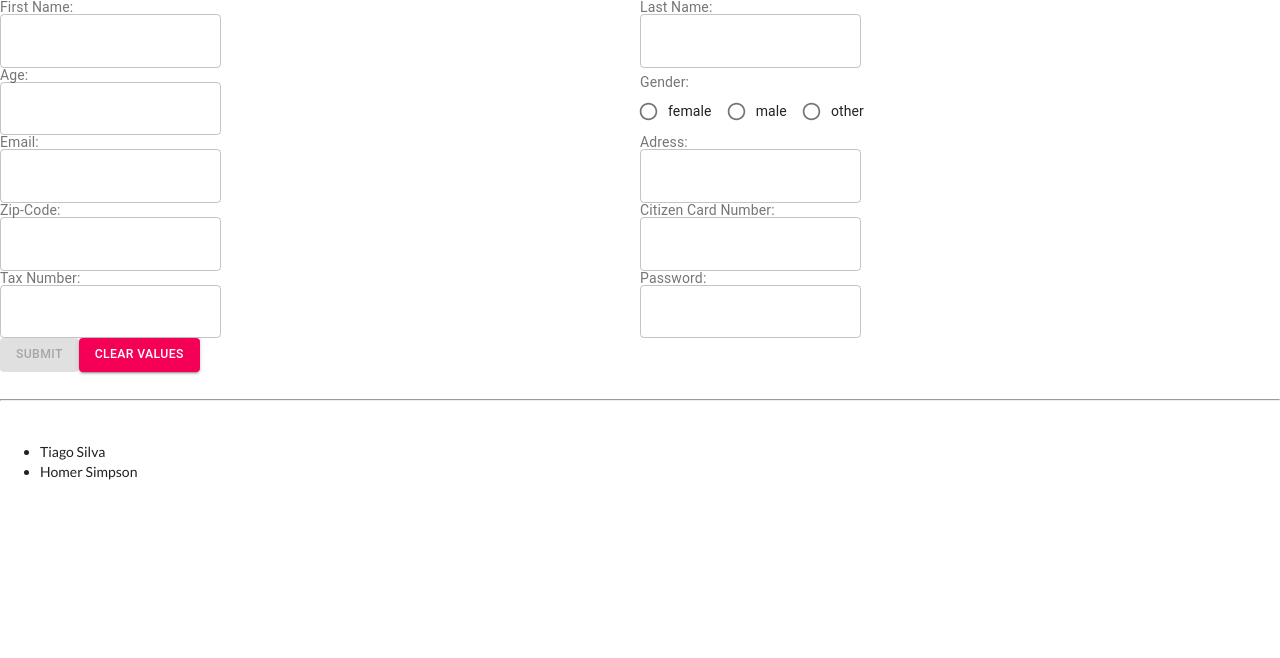
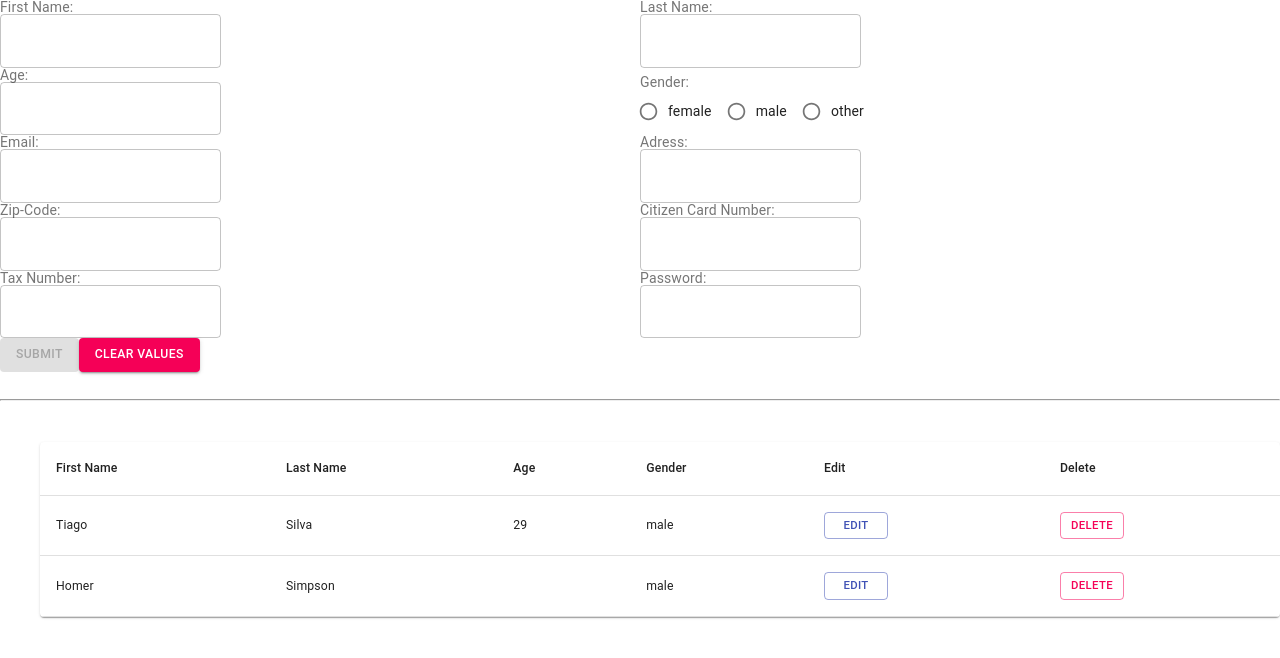
Before and after one commit to TiagoSilva-artRepo/redux-form, a React (Create React App) app: page / in a window 1280 px wide. Shown: the top 658 px of the page. Built offline with nearby package versions, Linux system fonts and the light colour scheme.

Commit message:
add validation, delete and edit items

```diff
--- a/src/components/NewUserForm.js
+++ b/src/components/NewUserForm.js
@@ -49,9 +49,8 @@ const NewUserForm = ({ handleSubmit, pristine, reset, submitting }) => {
     };
 
     const radioInput = ({ input, label, meta }) => {
-        const className = `field ${meta.error && meta.touched ? "error" : ""}`;
         return (
-            <div className={className}>
+            <div>
                 <FormLabel>{label}</FormLabel>
                 <RadioGroup row name="gender" {...input}>
                     <FormControlLabel value="female" control={<Radio />} label="female" />
@@ -127,4 +126,5 @@ const NewUserForm = ({ handleSubmit, pristine, reset, submitting }) => {
 
 export default reduxForm({
     form: "newUserForm",
+    validate: validateForm,
 })(NewUserForm);
--- a/src/containers/user-list.js
+++ b/src/containers/user-list.js
@@ -1,24 +1,61 @@
 import React from "react";
 import { bindActionCreators } from "redux";
 import { connect } from "react-redux";
-import { selectUser } from '../actions/index';
+import { selectUser } from "../actions/index";
+import Table from "@material-ui/core/Table";
+import TableBody from "@material-ui/core/TableBody";
+import TableCell from "@material-ui/core/TableCell";
+import TableContainer from "@material-ui/core/TableContainer";
+import TableHead from "@material-ui/core/TableHead";
+import TableRow from "@material-ui/core/TableRow";
+import Paper from "@material-ui/core/Paper";
+import Button from "@material-ui/core/Button";
 
-const UserList = ({users, selectUser}) => {
+const UserList = ({ users, selectUser }) => {
+    const createData = (firstName, lastName, age, gender) => {
+        return { firstName, lastName, age, gender };
+    };
 
     const createListItem = () => {
+        return users.map((user) => {
+            return createData(user.firstName, user.lastName, user.age, user.gender);
+        });
+    };
 
-       return users.map((user) => {
-            return (
-                <li key={user.id} onClick= { () => selectUser(user)}>
-                {user.firstName} {user.lastName}
-            </li>
-            )
-        })
-    }
     return (
-    <ul>{createListItem()}</ul>
-    )
-}
+        <ul>
+            {" "}
+            <TableContainer component={Paper}>
+                <Table aria-label="simple table">
+                    <TableHead>
+                        <TableRow>
+                            <TableCell>First Name</TableCell>
+                            <TableCell>Last Name</TableCell>
+                            <TableCell>Age</TableCell>
+                            <TableCell>Gender</TableCell>
+                            <TableCell>Edit</TableCell>
+                            <TableCell>Delete</TableCell>
+                        </TableRow>
+                    </TableHead>
+                    <TableBody>
+                        {createListItem().map((row) => (
+                            <TableRow key={row.firstName}>
+                                <TableCell>
+                                    {row.firstName}
+                                </TableCell>
+                                <TableCell>{row.lastName}</TableCell>
+                                <TableCell>{row.age}</TableCell>
+                                <TableCell>{row.gender}</TableCell>
+                                <TableCell><Button color="primary" variant="outlined" size="small">Edit</Button></TableCell>
+                                <TableCell><Button color="secondary" variant="outlined" size="small">Delete</Button></TableCell>
+                            </TableRow>
+                        ))}
+                    </TableBody>
+                </Table>
+            </TableContainer>
+        </ul>
+    );
+};
 
 function mapStateToProps(state) {
     return {
@@ -27,7 +64,7 @@ function mapStateToProps(state) {
 }
 
 function mapDispatchToProps(dispatch) {
-    return bindActionCreators({selectUser: selectUser}, dispatch)
+    return bindActionCreators({ selectUser: selectUser }, dispatch);
 }
 
 export default connect(mapStateToProps, mapDispatchToProps)(UserList);
--- a/src/utils/formValidation.js
+++ b/src/utils/formValidation.js
@@ -1,10 +1,10 @@
 const validateForm = (formValues) => {
     const errors = {};
-    if (!formValues.title) {
+    if (!formValues.firstName) {
         errors.firstName = "You must enter the first name";
     }
 
-    if (!formValues.description) {
+    if (!formValues.lastName) {
         errors.lastName = "You must enter the last name";
     }
 
```
